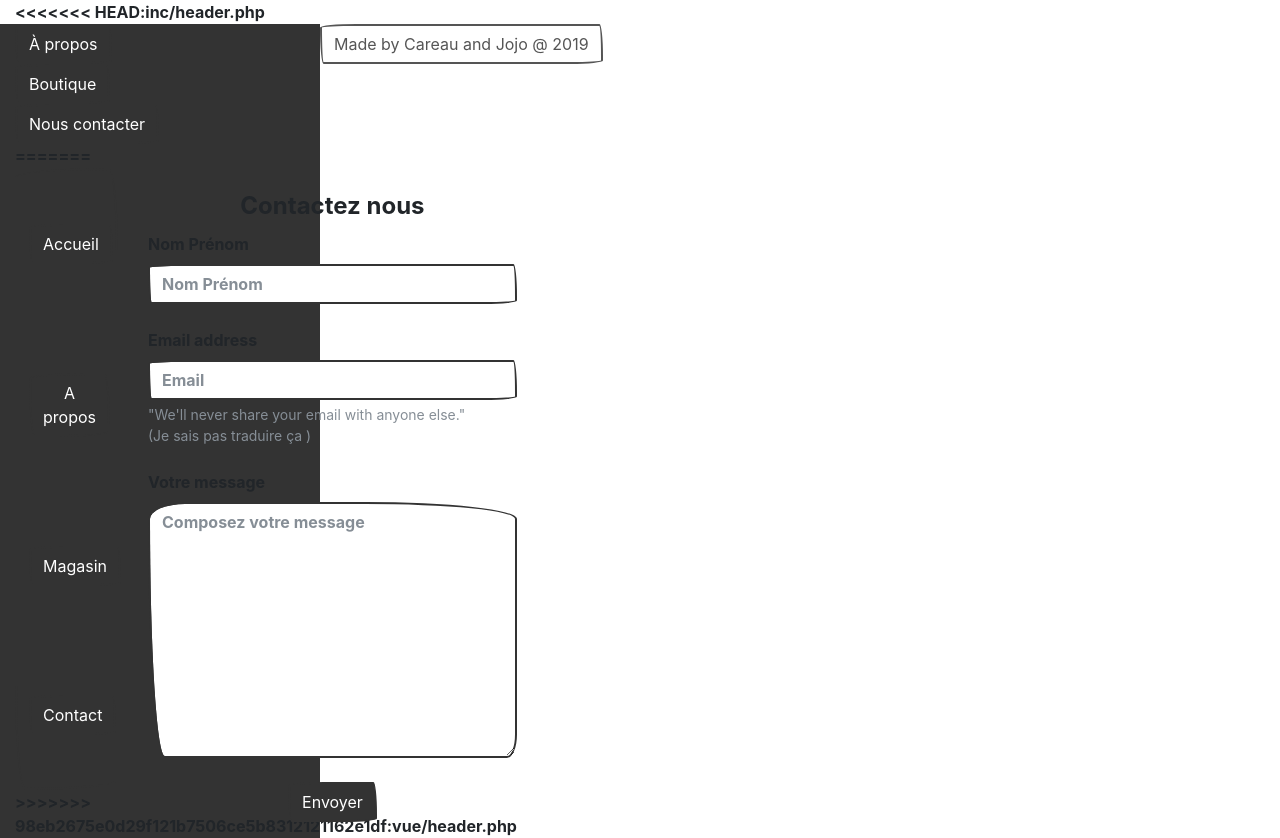
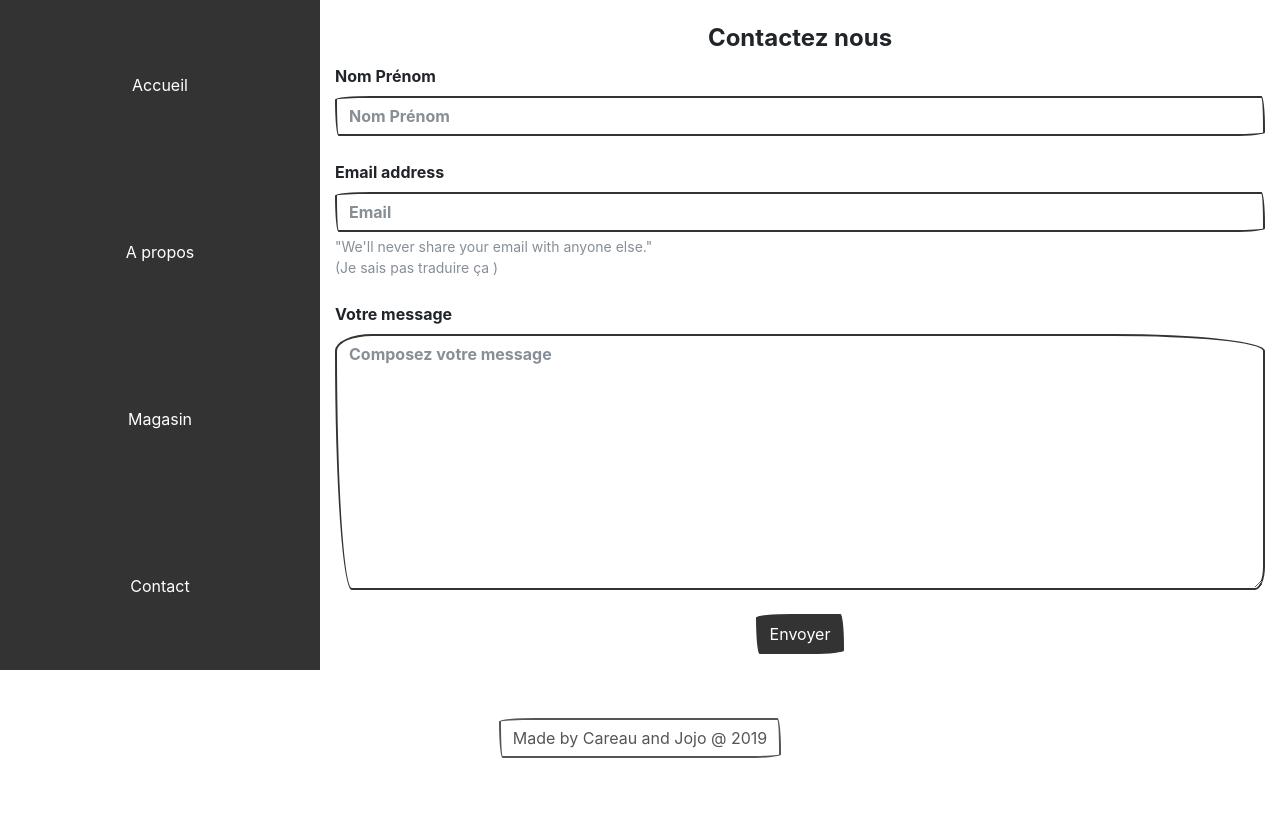
Before and after one commit to caroline-ctrl/Projet-PHP-e-commerce, a PHP site: page /contact.php in a window 1280 px wide. Shown: the part 200-1038 px from the top of the page. After the commit the page ends 958 px from the top, so only its background shows below. Run offline with PHP 8.4, Linux system fonts and the light colour scheme; some libraries are stand-ins or nearby versions; some web fonts are replaced.

Commit message:
more fusions

```diff
--- a/vue/header.php
+++ b/vue/header.php
@@ -20,20 +20,10 @@
         <h1 style="color:antiquewhite; font-size:170px">C & J</h1>
       </div>
     </div>
-<<<<<<< HEAD:inc/header.php
-    <div id="corps" class="row" style="height:auto;">
-      <!--  la fermeture du corps est dans les pages  -->
-
-      <div id="sidebar" class="col-3 btn-group-vertical bg-primary">
-        <a href="about.php"><button type="button" class="btn btn-primary">À propos</button></a>
-        <a href="store.php"><button type="button" class="btn btn-primary">Boutique</button></a>
-        <a href="contact.php"><button action="./contact.php" type="button" class="btn btn-primary">Nous contacter</button></a>
-=======
     <div id="corps" class="row">
       <div id="sidebar" class="col-3 btn-group-vertical bg-primary" data-toggle="buttons">
         <button type="button" class="btn btn-primary"><a class="btn btn-primary" href="index.php">Accueil</a></button>
         <button type="button" class="btn btn-primary"><a class="btn btn-primary" href="propos.php">A propos</a></button>
         <button type="button" class="btn btn-primary"><a class="btn btn-primary" href="magasin.php">Magasin</a></button>
         <button type="button" class="btn btn-primary"><a class="btn btn-primary" href="contact.php">Contact</a></button>
->>>>>>> 98eb2675e0d29f121b7506ce5b8312121162e1df:vue/header.php
       </div>
```
